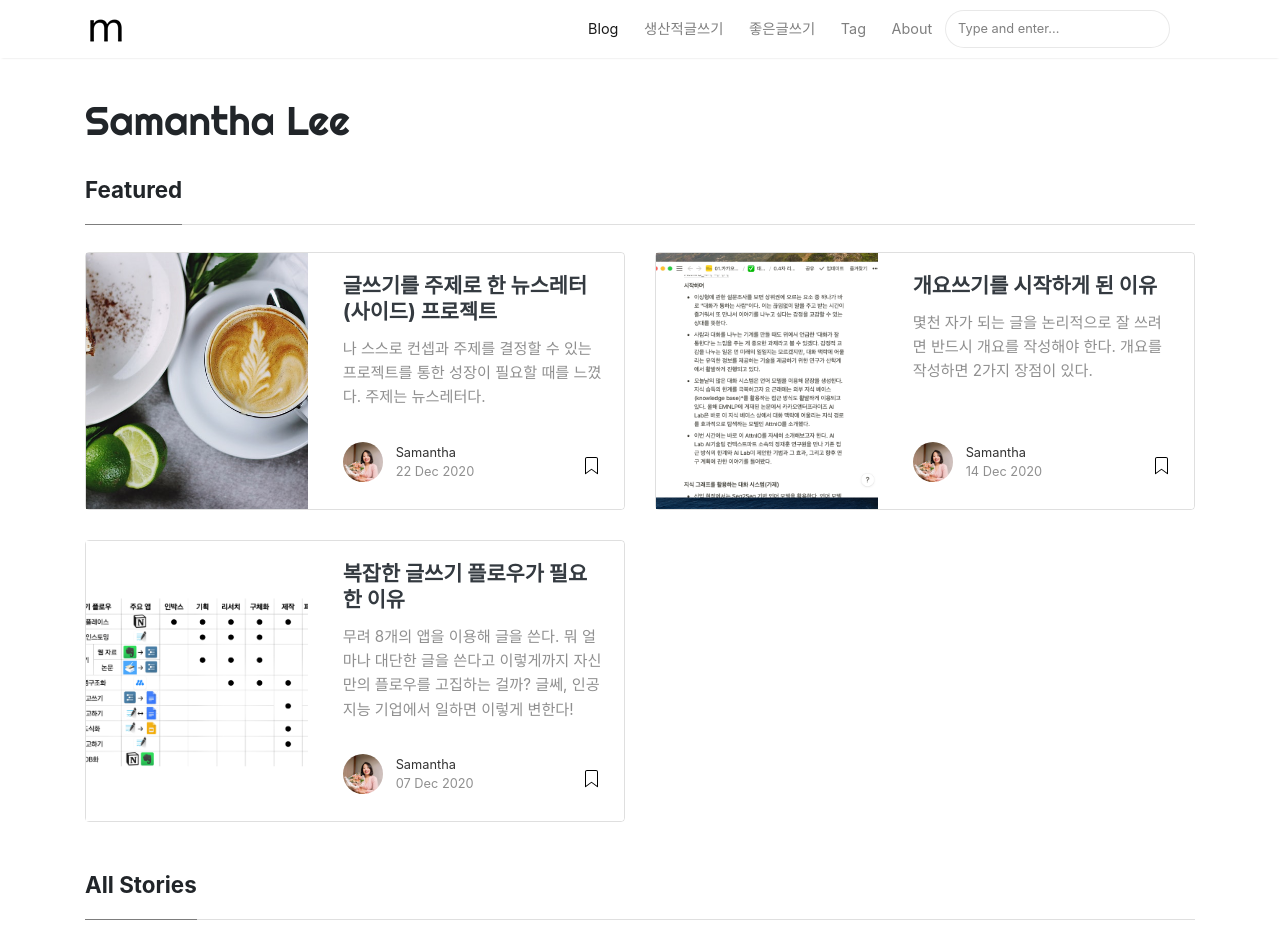
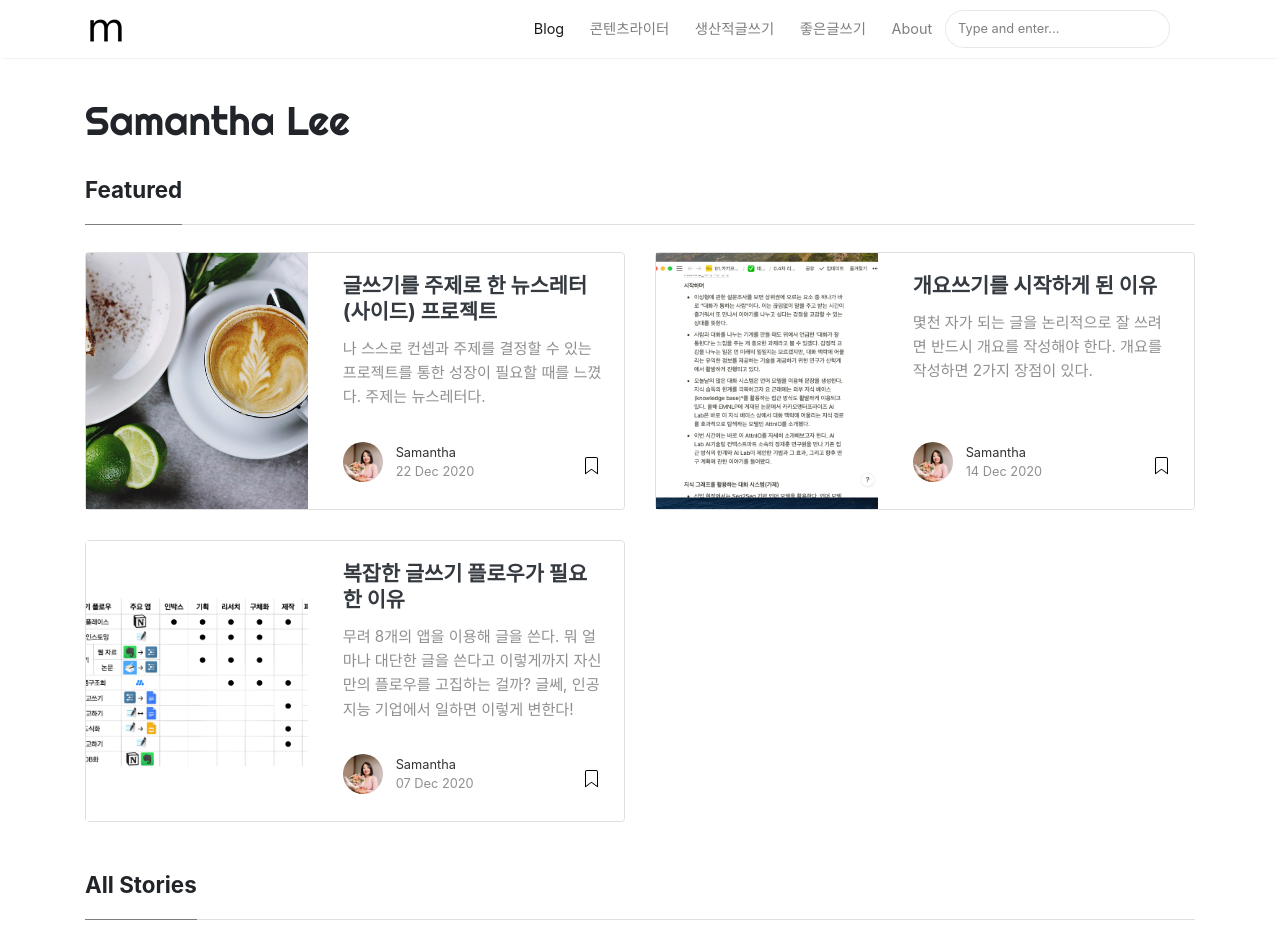
Before and after one commit to samantha-writer/samantha-writer.github.io, a Jekyll site: the page built from index.html, in a window 1280 px wide. Shown: the top 945 px of the page. Built offline with Jekyll 4.4.1, drawn with Linux system fonts in a browser that asks for light colours; nearby versions of some CDN libraries; the list of posts is cut into pages by our own code; grey boxes are pictures that could not be loaded.

Commit message:
Update default.html

```diff
--- a/_layouts/default.html
+++ b/_layouts/default.html
@@ -86,14 +86,15 @@
                 {% endif %}
                 <a class="nav-link" href="{{ site.baseurl }}/index.html">Blog</a>
                 </li>
+		                </li>
+                <li class="nav-item">
+                    <a class="nav-link" href="{{ site.baseurl }}/콘텐츠라이터">콘텐츠라이터</a>
+                </li>
                 <li class="nav-item">
                     <a class="nav-link" href="{{ site.baseurl }}/생산적글쓰기">생산적글쓰기</a>
                 </li>
                 <li class="nav-item">
                     <a class="nav-link" href="{{ site.baseurl }}/좋은글쓰기">좋은글쓰기</a>
-                </li>
-                <li class="nav-item">
-                    <a class="nav-link" href="{{ site.baseurl }}/tags">Tag</a>
                 </li>
                 <li class="nav-item">
                     <a class="nav-link" href="{{ site.baseurl }}/about">About</a>
```
